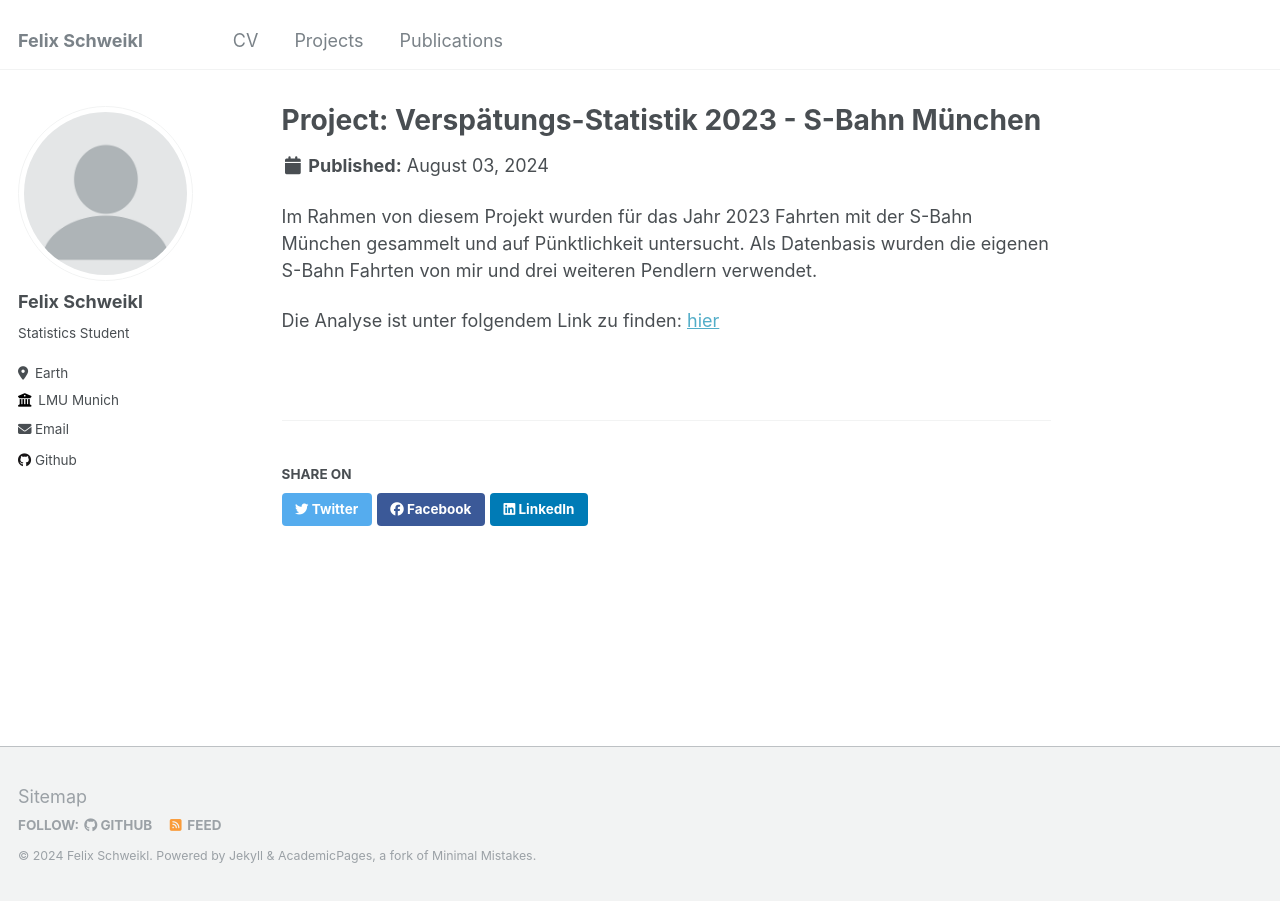
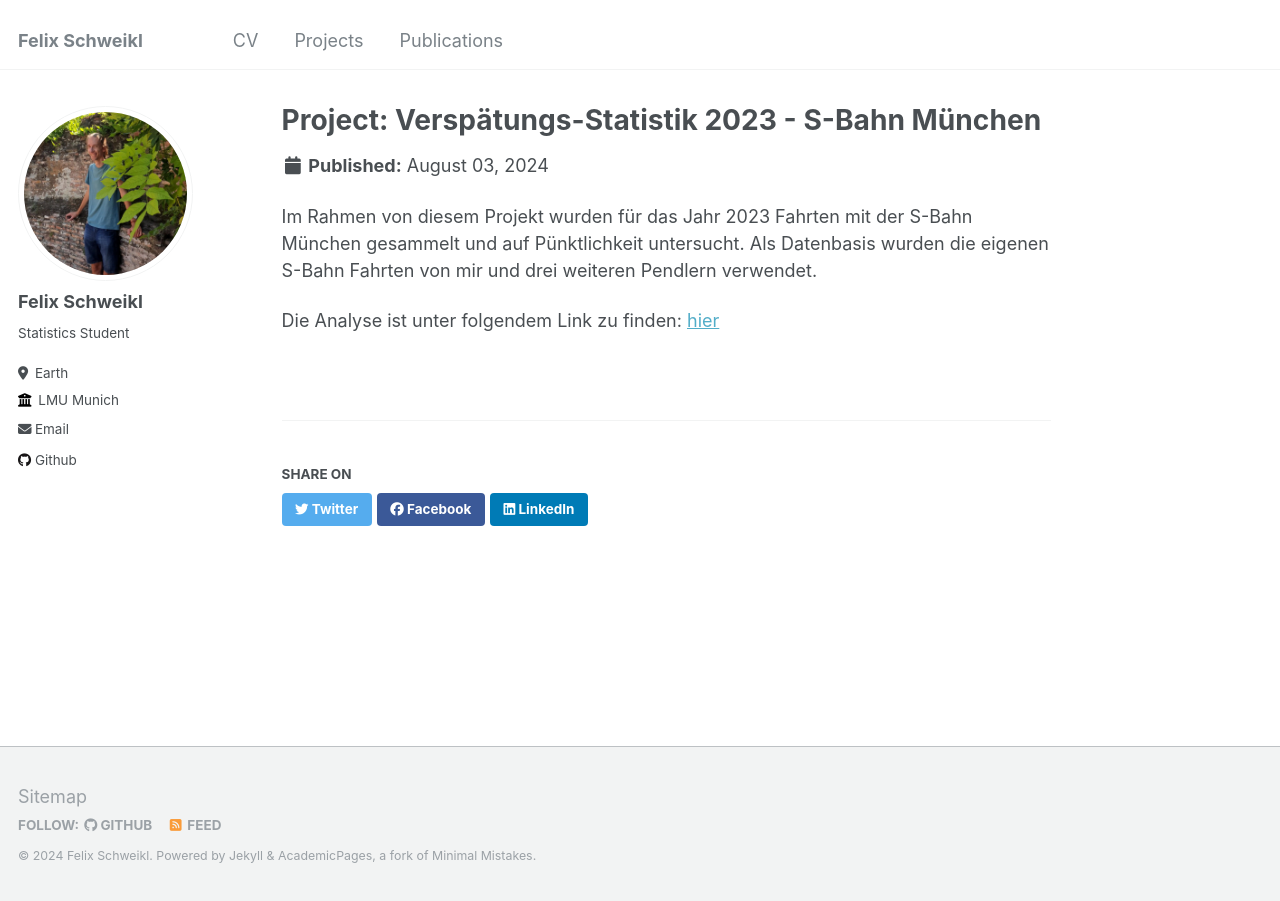
Before and after one commit to felixschweikl/felixschweikl.github.io, a Jekyll site: the page built from _projects/projects-1.md, in a window 1280 px wide. Built offline with Jekyll 4.4.1, drawn with Linux system fonts in a browser that asks for light colours.

Commit message:
added profil pic

```diff
--- a/_config.yml
+++ b/_config.yml
@@ -21,7 +21,7 @@ repository               : "academicpages/academicpages.github.io"
 #               Additional customization can be done by editing /_includes/author-profile.html
 author:
   # Biographic information
-  avatar           : "profilePicMain.png"
+  avatar           : "FelixProfilPic.jpg"
   name             : "Felix Schweikl"
   pronouns         : # example: "she/her"
   bio              : "Statistics Student"
--- a/_projects/projects-1.md
+++ b/_projects/projects-1.md
@@ -1,6 +1,6 @@
 ---
 title: "Project: Verspätungs-Statistik 2023 - S-Bahn München"
-excerpt: "Descriptive data analysis of delays in the Munich S-Bahn based on self-collected dataset on my line [DE]<br/><img src='/images/ZugEndet_Aussteigen_4.jpg'>"
+excerpt: "Descriptive data analysis of delays in the Munich S-Bahn based on a self-collected dataset on my line [DE]<br/><img src='/images/ZugEndet_Aussteigen_4.jpg'>"
 collection: projects
 ---
 
```
Also changed, not shown: images/FelixProfilPic.jpg (added).
